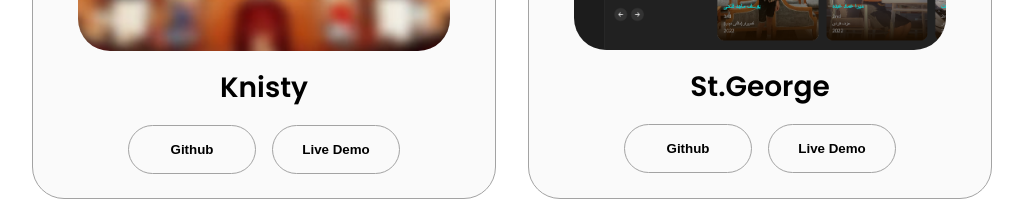
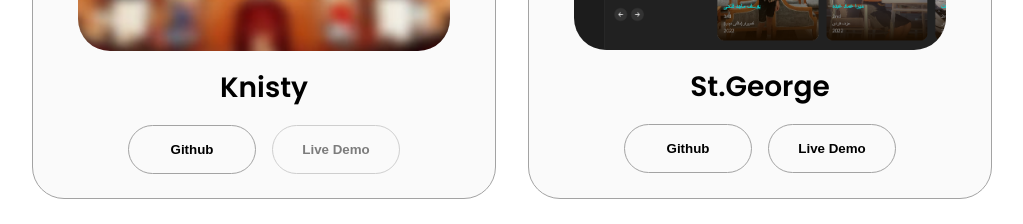
Before and after one commit to Marco5dev/React-Portfolio, a React (Vite) app: page / in a window 1280 px wide. Shown: the part 2940-3164 px from the top of the page, without its empty margins (128-1151 px from the left). Built offline with nearby package versions, Linux system fonts and the light colour scheme.

Commit message:
Made the live demo of knisty disabled

```diff
--- a/src/assets/css/style.css
+++ b/src/assets/css/style.css
@@ -250,6 +250,12 @@ section {
   border-radius: 2rem;
 }
 
+.btn:disabled {
+  opacity: 0.5;
+  cursor: not-allowed;
+  pointer-events: none;
+}
+
 .btn-color-1,
 .btn-color-2 {
   border: rgb(53, 53, 53) 0.1rem solid;
--- a/src/routes/Home.jsx
+++ b/src/routes/Home.jsx
@@ -299,6 +299,7 @@ function Home() {
                 <button
                   className="btn btn-color-2 project-btn"
                   onClick={() => (location.href = "https://knisty.repl.co")}
+                  disabled
                 >
                   Live Demo
                 </button>
@@ -322,7 +323,7 @@ function Home() {
                 <button
                   className="btn btn-color-2 project-btn"
                   onClick={() => (location.href = "https://stgeorge.marco5dev.site/")}
-                  disabled
+
                 >
                   Live Demo
                 </button>
```
